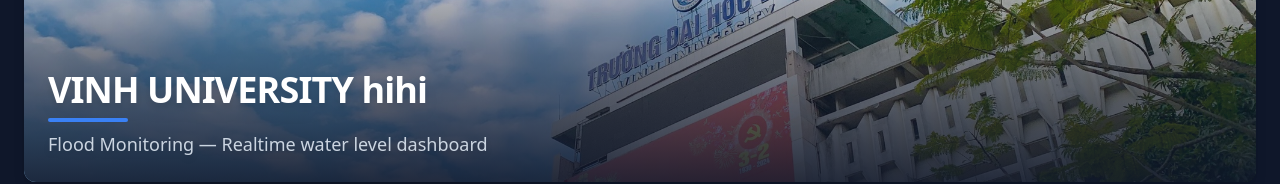
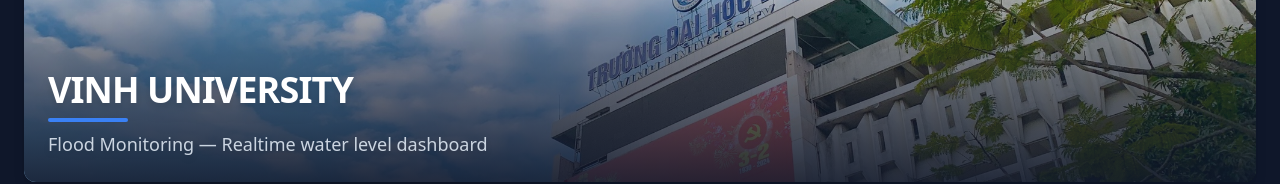
Before and after one commit to Mr-QuangHai/flood-monitoring-system, a React (Vite) app: page / in a window 1280 px wide. Shown: the part 162-346 px from the top of the page. Built offline with nearby package versions, Linux system fonts and the light colour scheme; no server answers; the database is empty.

Commit message:
ready for vercel deploy

```diff
--- a/components/Banner.tsx
+++ b/components/Banner.tsx
@@ -16,7 +16,7 @@
       {/* Content */}
       <div className="absolute bottom-0 left-0 p-6 w-full">
         <h2 className="text-3xl lg:text-4xl font-bold text-white mb-2 tracking-tight drop-shadow-lg">
-          VINH UNIVERSITY hihi
+          VINH UNIVERSITY
         </h2>
         <div className="h-1 w-20 bg-blue-500 mb-2 rounded-full"></div>
         <p className="text-slate-300 text-lg font-medium drop-shadow-md">
```
